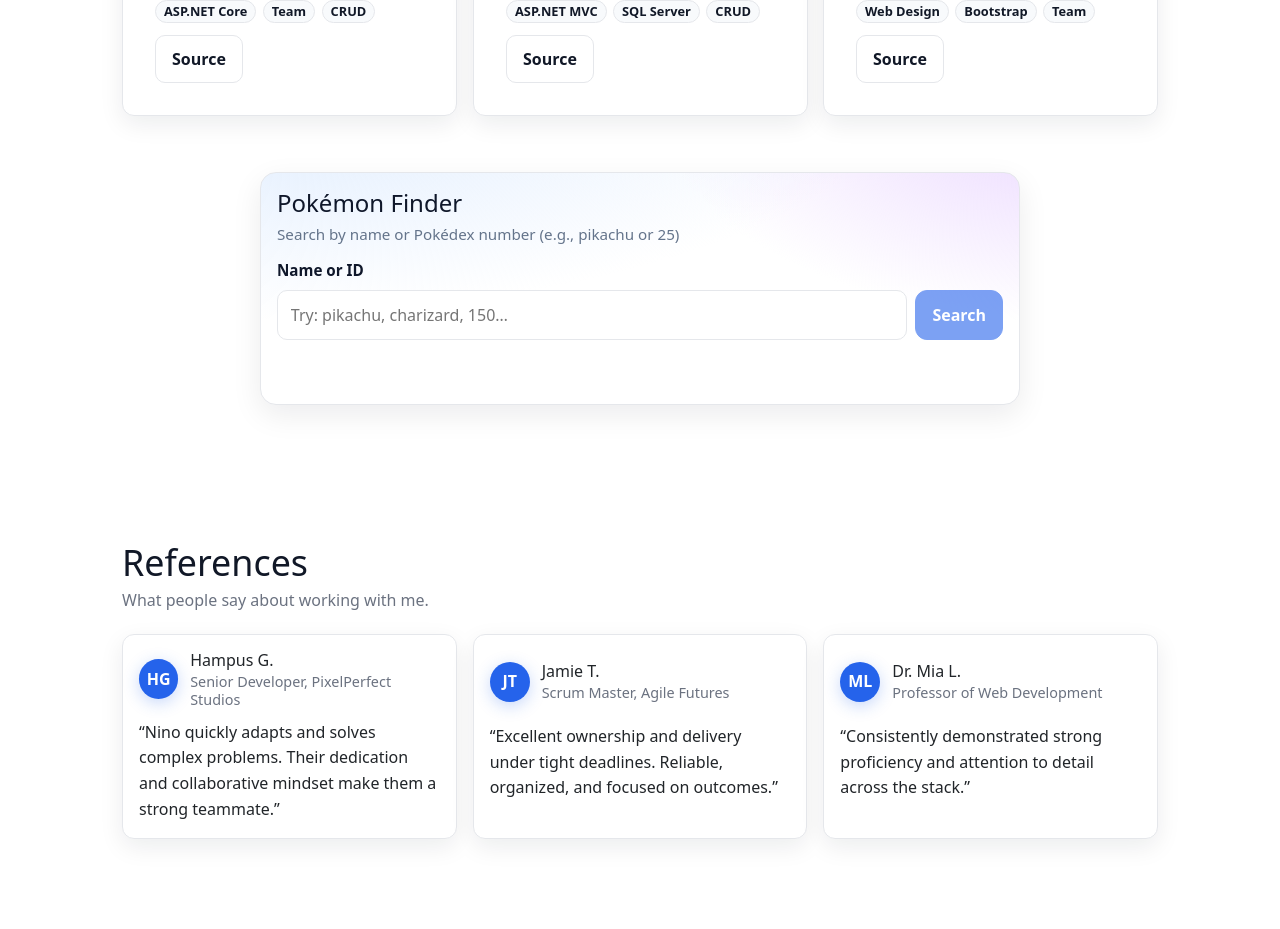
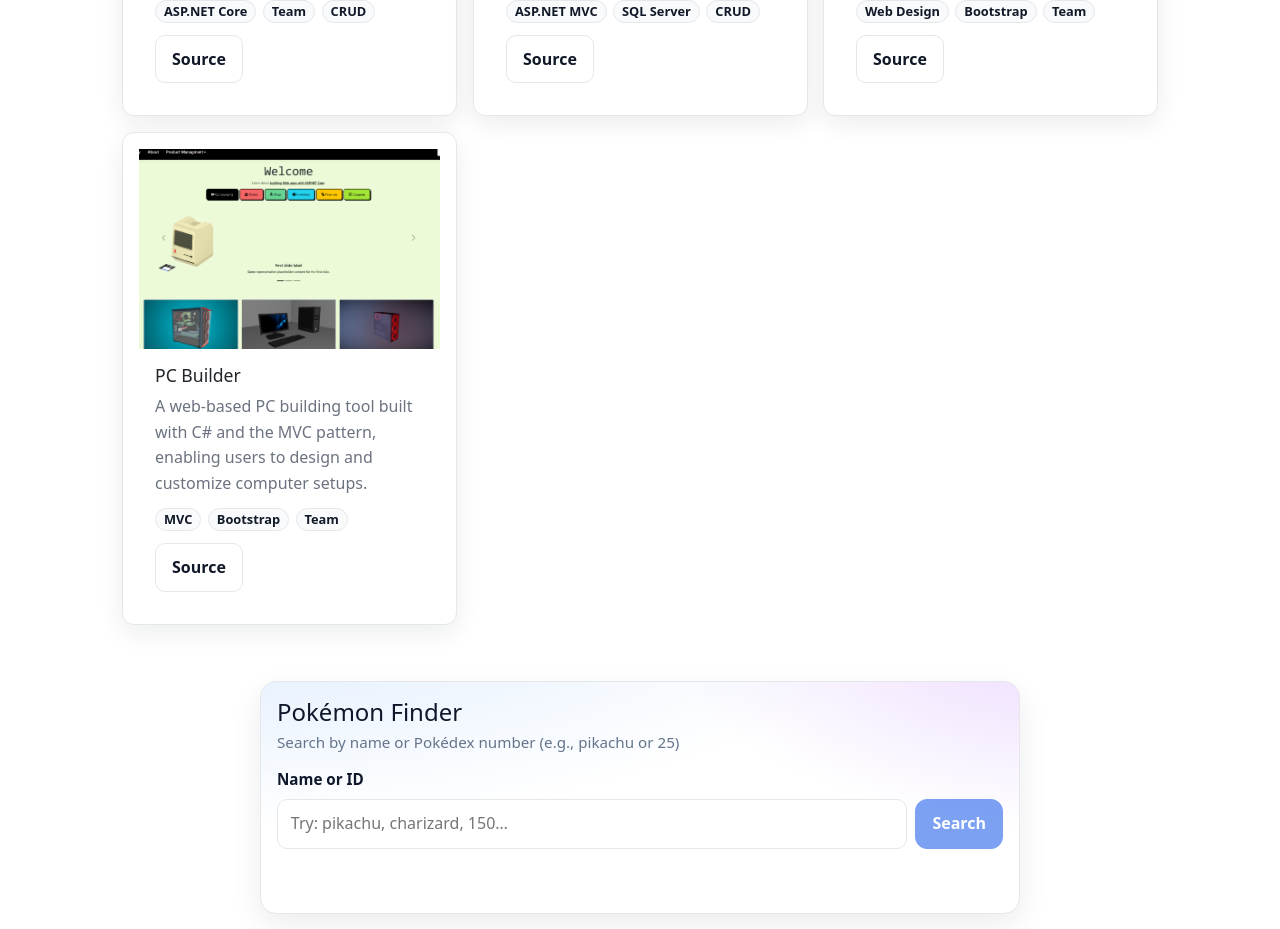
Before and after one commit to ninohaegglund/ninohaegglund-portfolio-2025, a React (Vite) app: page / in a window 1280 px wide. Shown: the part 2740-3669 px from the top of the page. Built offline with nearby package versions, Linux system fonts and the light colour scheme.

Commit message:
Fix favicon path and add PC Builder project details

```diff
--- a/index.html
+++ b/index.html
@@ -4,7 +4,7 @@
     <meta charset="UTF-8" />
     <link href="https://cdn.jsdelivr.net/npm/bootstrap@5.3.0-alpha2/dist/css/bootstrap.min.css" rel="stylesheet"
       integrity="sha384-aFq/bzH65dt+w6FI2ooMVUpc+21e0SRygnTpmBvdBgSdnuTN7QbdgL+OapgHtvPp" crossorigin="anonymous">
-      <link rel="icon" type="image/svg+xml" href="/src/assets/images/favicon.ico" />
+      <link rel="icon" type="image/svg+xml" href="/assets/images/favicon.ico" />
     <meta name="viewport" content="width=device-width, initial-scale=1" />
     <title>Nino Hägglund - Portfolio</title>
   </head>
--- a/src/data/projects.js
+++ b/src/data/projects.js
@@ -46,7 +46,7 @@ export const projects = [
     sourceUrl: 'https://github.com/ninohaegglund/AlphaPortalMVC'
   },
    {
-    id: 'alpha-portal',
+    id: 'harry-bilar',
     title: 'Hederlige Harrys Bilar',
     description:
       'Group project, car dealership website with responsive design, bootstrap, and team collaboration.',
@@ -54,4 +54,13 @@ export const projects = [
     tags: ['Web Design', 'Bootstrap', 'Team'],
     sourceUrl: 'https://github.com/The-OG-Group-5/Hederlige-Harry.git'
   },
+   {
+    id: 'pc-builder',
+    title: 'PC Builder',
+    description:
+      'A web-based PC building tool built with C# and the MVC pattern, enabling users to design and customize computer setups.',
+    image: '/assets/images/pcbuilder.png',
+    tags: ['MVC', 'Bootstrap', 'Team'],
+    sourceUrl: 'https://github.com/The-OG-Group-5/Hederlige-Harry.git'
+  },
 ]
```
Also changed, not shown: public/assets/images/pcbuilder.png (added).
